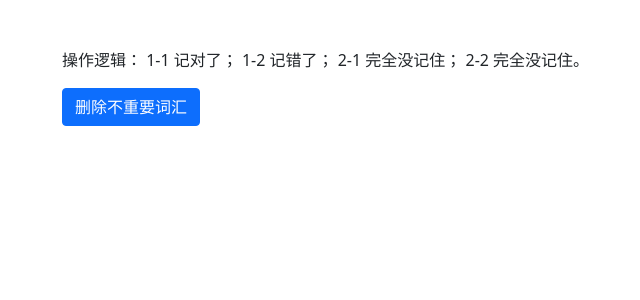
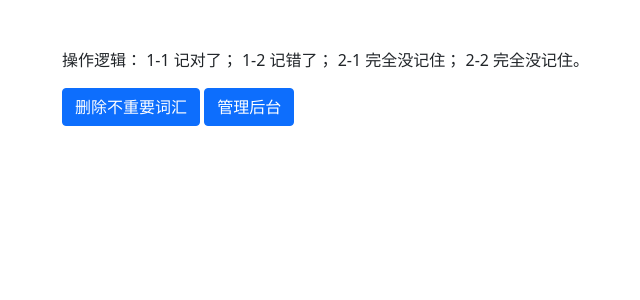
Before and after one commit to panhaoyu/remember-me, a Django app: template word/templates/word/detail.html in a window 1280 px wide. Shown: the top 300 px of the page, without its empty margins (20-660 px from the left). Run offline with Django 4.2, Linux system fonts and the light colour scheme; the template is opened without the code that fills it, so the values that code supplies are empty; some libraries are stand-ins or nearby versions.

Commit message:
支持在单词页面跳转至后台进行数据的修改

```diff
--- a/word/templates/word/detail.html
+++ b/word/templates/word/detail.html
@@ -15,7 +15,8 @@
                 2-2 完全没记住。</p>
         </div>
         <div class="flex-row">
-            <a class="btn btn-primary" href="{% url "word:action" object.id "inactive" %}"> 删除不重要词汇</a>
+            <a class="btn btn-primary" href="{% url "word:action" object.id "inactive" %}">删除不重要词汇</a>
+            <a class="btn btn-primary" href="{% url "admin:word_wordmodel_change" object.id %}">管理后台</a>
         </div>
         <div id="translation" class="text-center">{{ object.translation }}</div>
         <div id="word" class="text-center"></div>
```
